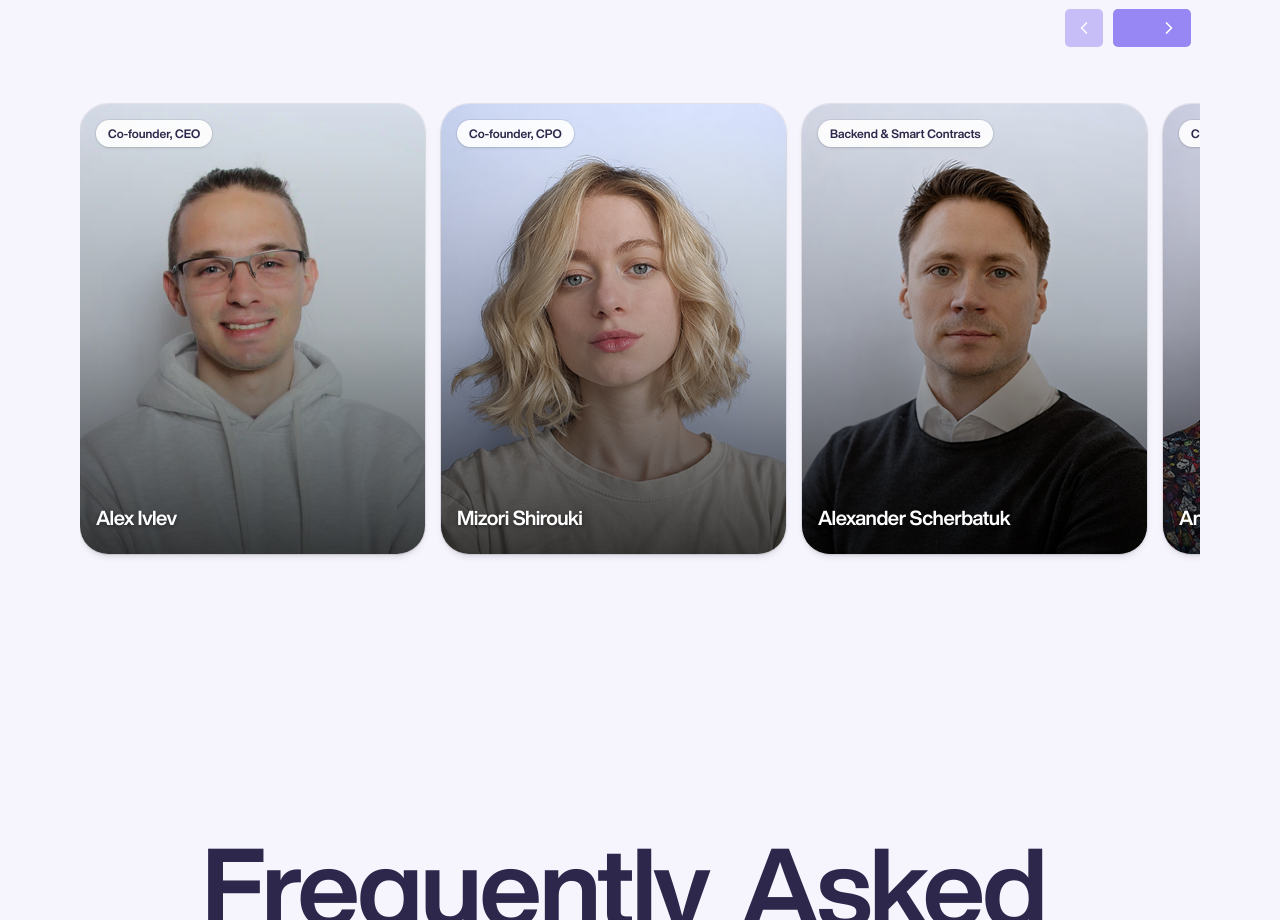
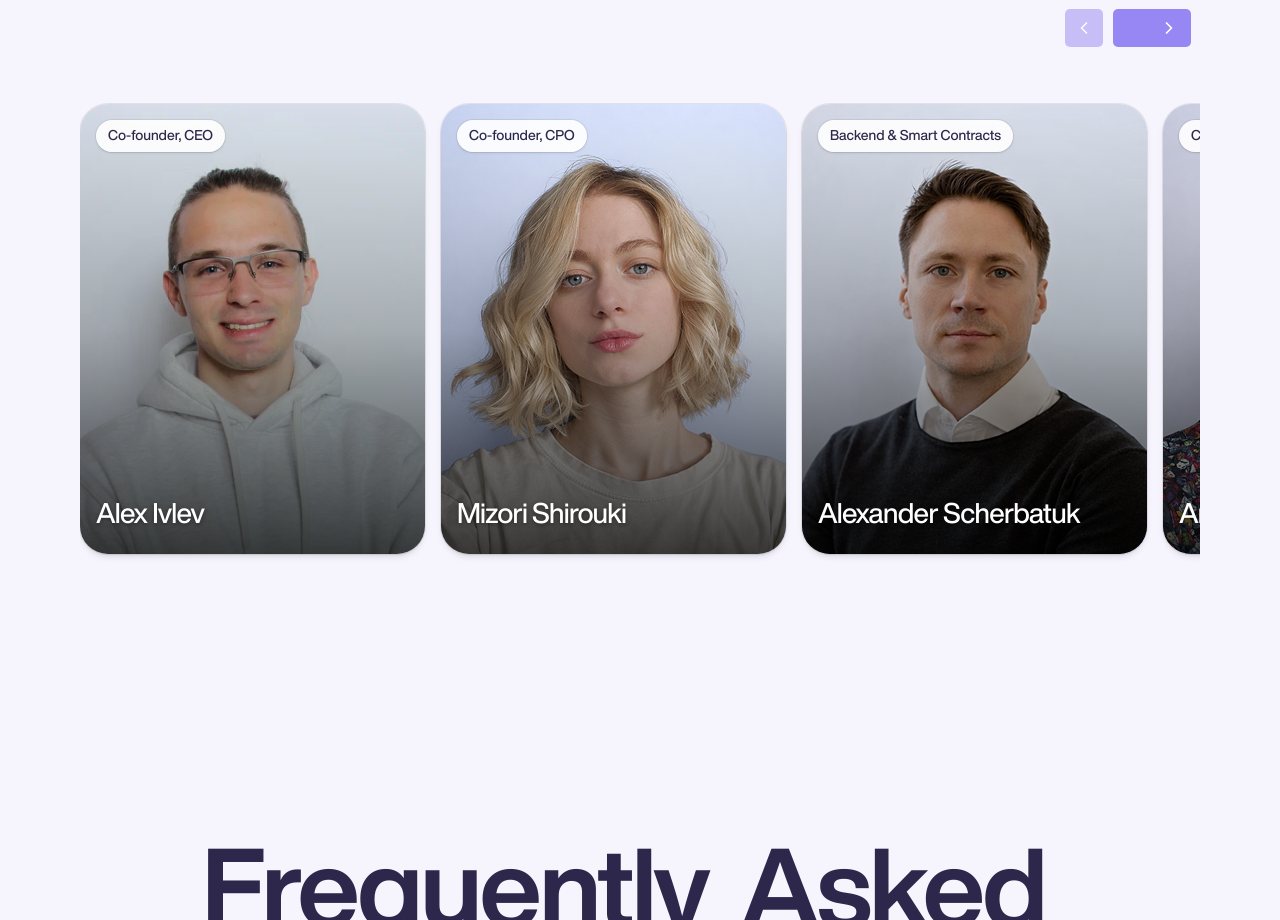
Before and after one commit to PraxisFinance/landing, a Next.js app: page / in a window 1280 px wide. Shown: the part 5708-6628 px from the top of the page. Built offline with nearby package versions, Linux system fonts and the light colour scheme.

Commit message:
add mobile version for team section

```diff
--- a/components/constants/text-sizes.ts
+++ b/components/constants/text-sizes.ts
@@ -25,11 +25,19 @@ type RoadmapSectionTextSizes = {
   cardBody: DeviceTextSize;
 };
 
+type TeamSectionTextSizes = {
+  title: DeviceTextSize;
+  cardName: DeviceTextSize;
+  cardBio: DeviceTextSize;
+  roleBadge: DeviceTextSize;
+};
+
 type SectionTextSizes = {
   cover: CoverSectionTextSizes;
   about: AboutSectionTextSizes;
   joinWaitlist: JoinWaitlistSectionTextSizes;
   roadmap: RoadmapSectionTextSizes;
+  team: TeamSectionTextSizes;
 };
 
 export const SECTION_TEXT_SIZES: SectionTextSizes = {
@@ -81,4 +89,22 @@ export const SECTION_TEXT_SIZES: SectionTextSizes = {
       desktop: "ui-text-5",
     },
   },
+  team: {
+    title: {
+      mobile: "ui-headline-4",
+      desktop: "ui-headline-1",
+    },
+    cardName: {
+      mobile: "ui-text-6",
+      desktop: "ui-text-2",
+    },
+    cardBio: {
+      mobile: "ui-text-10",
+      desktop: "ui-text-5",
+    },
+    roleBadge: {
+      mobile: "ui-text-10",
+      desktop: "ui-text-10",
+    },
+  },
 };
--- a/components/sections/team/TeamSection.tsx
+++ b/components/sections/team/TeamSection.tsx
@@ -8,6 +8,8 @@ import {
   EXPERTS_SECTION_HEADLINE,
   EXPERTS_SECTION_ITEMS,
 } from "@/components/constants/experts-section";
+import { SECTION_TEXT_SIZES } from "@/components/constants/text-sizes";
+import { useIsMobile } from "@/components/providers/mobile-context";
 import { TeamCarouselTrack } from "@/components/sections/team/team-carousel-track";
 import { TeamCard } from "@/components/sections/team/team-card";
 import { Button } from "@/components/ui/button";
@@ -18,9 +20,10 @@ const WAVE_ITEM_DURATION = 0.48;
 const WAVE_LINE_DELAY = 0.34;
 const STACK_START_DELAY = 0.28;
 const STACK_STAGGER = 0.14;
-const CARD_WIDTH_PX = 345;
+const TEAM_CARD_WIDTH_DESKTOP_PX = 345;
+const TEAM_CARD_WIDTH_MOBILE_PX = 260;
 const CARD_GAP_PX = 16;
-const SCROLL_STEP_PX = CARD_WIDTH_PX + CARD_GAP_PX;
+const SCROLL_STEP_PX = TEAM_CARD_WIDTH_DESKTOP_PX + CARD_GAP_PX;
 const SCROLL_EDGE_EPS = 0.1;
 
 type TeamSectionProps = {
@@ -55,6 +58,13 @@ function WaveText({ text, className, start }: { text: string; className: string;
 }
 
 export function TeamSection({ className }: TeamSectionProps) {
+  const isMobile = useIsMobile();
+  const teamTextSizes = SECTION_TEXT_SIZES.team;
+  const titleTextClass = isMobile ? teamTextSizes.title.mobile : teamTextSizes.title.desktop;
+  const cardNameTextClass = isMobile ? teamTextSizes.cardName.mobile : teamTextSizes.cardName.desktop;
+  const cardBioTextClass = isMobile ? teamTextSizes.cardBio.mobile : teamTextSizes.cardBio.desktop;
+  const roleBadgeTextClass = isMobile ? teamTextSizes.roleBadge.mobile : teamTextSizes.roleBadge.desktop;
+
   const sectionRef = useRef<HTMLElement | null>(null);
   const trackRef = useRef<HTMLDivElement | null>(null);
   const sectionInView = useInView(sectionRef, { once: true, amount: 0.3 });
@@ -83,24 +93,26 @@ export function TeamSection({ className }: TeamSectionProps) {
     // Ensure stacked initial state is centered relative to section viewport.
     node.scrollLeft = 0;
     setScrollPercent(0);
-  }, [hasMeasuredTrack]);
+  }, [hasMeasuredTrack, isMobile]);
+
+  const cardWidthPx = isMobile ? TEAM_CARD_WIDTH_MOBILE_PX : TEAM_CARD_WIDTH_DESKTOP_PX;
 
   const stackOffsets = useMemo(() => {
     if (!trackWidth) {
       return EXPERTS_SECTION_ITEMS.map(() => ({ x: 0, scale: 1 }));
     }
-    const stackCenterX = (trackWidth - CARD_WIDTH_PX) / 2;
+    const stackCenterX = (trackWidth - cardWidthPx) / 2;
     return EXPERTS_SECTION_ITEMS.map((_, index) => {
       const centerIndex = (totalCards - 1) / 2;
       const delta = index - centerIndex;
-      const naturalX = index * (CARD_WIDTH_PX + CARD_GAP_PX);
+      const naturalX = index * (cardWidthPx + CARD_GAP_PX);
       const collapseToCenterX = stackCenterX - naturalX;
       return {
         x: collapseToCenterX + delta * 10,
         scale: 1 - Math.abs(delta) * 0.025,
       };
     });
-  }, [totalCards, trackWidth]);
+  }, [totalCards, trackWidth, cardWidthPx]);
 
   const shouldSpreadCards = sectionInView && hasMeasuredTrack;
 
@@ -133,10 +145,11 @@ export function TeamSection({ className }: TeamSectionProps) {
           <h2 className="text-center font-bold tracking-tight text-brand-black">
             <WaveText
               text={EXPERTS_SECTION_HEADLINE}
-              className="ui-headline-1 block text-center"
+              className={cn(titleTextClass, "block text-center")}
               start={sectionInView}
             />
           </h2>
+          {!isMobile ? (
             <div className="mt-4 flex justify-end gap-2">
               <Button
                 onClick={() => scrollTrackBy(-SCROLL_STEP_PX)}
@@ -159,6 +172,7 @@ export function TeamSection({ className }: TeamSectionProps) {
                 <ChevronRight className="size-5" strokeWidth={2} aria-hidden />
               </Button>
             </div>
+          ) : null}
         </div>
       </div>
 
@@ -186,6 +200,10 @@ export function TeamSection({ className }: TeamSectionProps) {
                     bio={expert.bio}
                     socials={expert.socials}
                     priority={i < 4}
+                    compact={isMobile}
+                    nameTextClassName={cardNameTextClass}
+                    bioTextClassName={cardBioTextClass}
+                    roleBadgeTextClassName={roleBadgeTextClass}
                   />
                 </motion.div>
               ))
--- a/components/sections/team/team-card.tsx
+++ b/components/sections/team/team-card.tsx
@@ -1,6 +1,6 @@
 "use client";
 
-import { useState } from "react";
+import { useEffect, useState } from "react";
 import Image from "next/image";
 
 import { TeamRoleBadge } from "@/components/sections/team/team-role-badge";
@@ -15,6 +15,11 @@ type TeamCardProps = {
   bio: string;
   socials?: TeamSocialLink[];
   priority?: boolean;
+  nameTextClassName?: string;
+  bioTextClassName?: string;
+  roleBadgeTextClassName?: string;
+  /** Mobile layout: 260×350; default desktop: 345×450 */
+  compact?: boolean;
   className?: string;
 };
 
@@ -26,10 +31,21 @@ export function TeamCard({
   bio,
   socials,
   priority,
+  nameTextClassName,
+  bioTextClassName,
+  roleBadgeTextClassName,
+  compact,
   className,
 }: TeamCardProps) {
   const [hovered, setHovered] = useState(false);
-  const expanded = hovered;
+  const [mobileOpen, setMobileOpen] = useState(false);
+
+  useEffect(() => {
+    if (!compact) setMobileOpen(false);
+  }, [compact]);
+
+  const showDetails = compact ? mobileOpen : hovered;
+  const liftOnExpand = showDetails && !compact;
 
   return (
     <div
@@ -37,12 +53,17 @@ export function TeamCard({
       aria-label={`${name}, ${role}`}
       onMouseEnter={() => setHovered(true)}
       onMouseLeave={() => setHovered(false)}
+      onClick={() => {
+        if (compact) setMobileOpen((open) => !open);
+      }}
       className={cn(
-        "relative top-0 shrink-0 flex-none snap-center cursor-pointer overflow-hidden rounded-[28px] text-left shadow-md ring-1 ring-black/[0.08]",
+        "relative top-0 shrink-0 flex-none snap-center overflow-hidden rounded-[28px] text-left shadow-md ring-1 ring-black/[0.08]",
+        "cursor-pointer",
         "transition-[top,box-shadow] duration-[1200ms] ease-[cubic-bezier(0.16,1,0.3,1)]",
-        !expanded && "hover:shadow-lg",
-        expanded ? "-top-12 z-10 shadow-xl" : "z-0",
-        "h-[450px] w-[345px]",
+        !showDetails && "hover:shadow-lg",
+        liftOnExpand && "-top-12 z-10 shadow-xl",
+        !liftOnExpand && "z-0",
+        compact ? "h-[350px] w-[260px]" : "h-[450px] w-[345px]",
         className
       )}
     >
@@ -51,7 +72,7 @@ export function TeamCard({
           src={image}
           alt=""
           fill
-          sizes="(max-width: 380px) 100vw, 345px"
+          sizes={compact ? "(max-width: 767px) 260px, 260px" : "(max-width: 380px) 100vw, 345px"}
           className="object-cover object-top"
           priority={priority}
           loading={priority ? "eager" : "lazy"}
@@ -63,23 +84,44 @@ export function TeamCard({
         aria-hidden
       />
 
-      <TeamRoleBadge>{role}</TeamRoleBadge>
+      <TeamRoleBadge textClassName={roleBadgeTextClassName}>{role}</TeamRoleBadge>
+
+      {compact && mobileOpen && socials && socials.length > 0 ? (
+        <div
+          className="absolute right-4 top-4 z-20 flex justify-end pt-0.5"
+          onClick={(e) => e.stopPropagation()}
+        >
+          <TeamSocialLinks links={socials} compact className="justify-end" />
+        </div>
+      ) : null}
 
       <div className="absolute inset-x-0 bottom-0 z-[2] flex flex-col justify-end p-4 pt-24">
         <div className="flex flex-col gap-2">
-          <p className="text-xl font-bold leading-tight tracking-tight text-white drop-shadow-[0_1px_2px_rgba(0,0,0,0.45)]">
+          <p
+            className={cn(
+              "font-bold leading-tight tracking-tight text-white drop-shadow-[0_1px_2px_rgba(0,0,0,0.45)]",
+              nameTextClassName ?? "text-xl"
+            )}
+          >
             {name}
           </p>
 
           <div
             className={cn(
               "grid transition-[grid-template-rows,opacity] duration-[1200ms] ease-[cubic-bezier(0.16,1,0.3,1)]",
-              expanded ? "grid-rows-[1fr] opacity-100" : "grid-rows-[0fr] opacity-0"
+              showDetails ? "grid-rows-[1fr] opacity-100" : "grid-rows-[0fr] opacity-0"
             )}
           >
             <div className="min-h-0 overflow-hidden">
-              <p className="text-pretty pb-2 text-sm font-normal leading-snug text-white/95">{bio}</p>
-              {socials && socials.length > 0 ? (
+              <p
+                className={cn(
+                  "text-pretty pb-2 font-normal leading-snug text-white/95",
+                  bioTextClassName ?? "text-sm"
+                )}
+              >
+                {bio}
+              </p>
+              {!compact && socials && socials.length > 0 ? (
                 <div onClick={(e) => e.stopPropagation()} className="pt-0.5">
                   <TeamSocialLinks links={socials} />
                 </div>
--- a/components/sections/team/team-carousel-track.tsx
+++ b/components/sections/team/team-carousel-track.tsx
@@ -18,7 +18,7 @@ export const TeamCarouselTrack = forwardRef<HTMLDivElement, TeamCarouselTrackPro
         onScroll={onScroll}
         className={cn(
           "flex w-full min-w-0 gap-4",
-          "pt-14 pb-5",
+          "pb-5 pt-2 md:pt-14",
           "snap-x snap-mandatory overflow-x-auto overscroll-x-contain",
           "[-ms-overflow-style:none] [scrollbar-width:none] [&::-webkit-scrollbar]:hidden",
           className
--- a/components/sections/team/team-role-badge.tsx
+++ b/components/sections/team/team-role-badge.tsx
@@ -3,13 +3,15 @@ import { cn } from "@/lib/utils";
 type TeamRoleBadgeProps = {
   children: string;
   className?: string;
+  textClassName?: string;
 };
 
-export function TeamRoleBadge({ children, className }: TeamRoleBadgeProps) {
+export function TeamRoleBadge({ children, className, textClassName }: TeamRoleBadgeProps) {
   return (
     <span
       className={cn(
-        "pointer-events-none absolute left-4 top-4 z-10 max-w-[calc(100%-2rem)] rounded-full px-3 py-1.5 text-xs font-semibold leading-tight text-brand-black",
+        "pointer-events-none absolute left-4 top-4 z-10 max-w-[calc(100%-2rem)] rounded-full px-3 py-1.5 font-semibold leading-tight text-brand-black",
+        textClassName ?? "text-xs",
         "bg-white/90 shadow-sm ring-1 ring-black/[0.06] backdrop-blur-sm",
         className
       )}
```
Also changed, not shown: components/sections/team/team-social-links.tsx (+7 -4 lines). Lines whose indentation alone changed are shown as unchanged.
